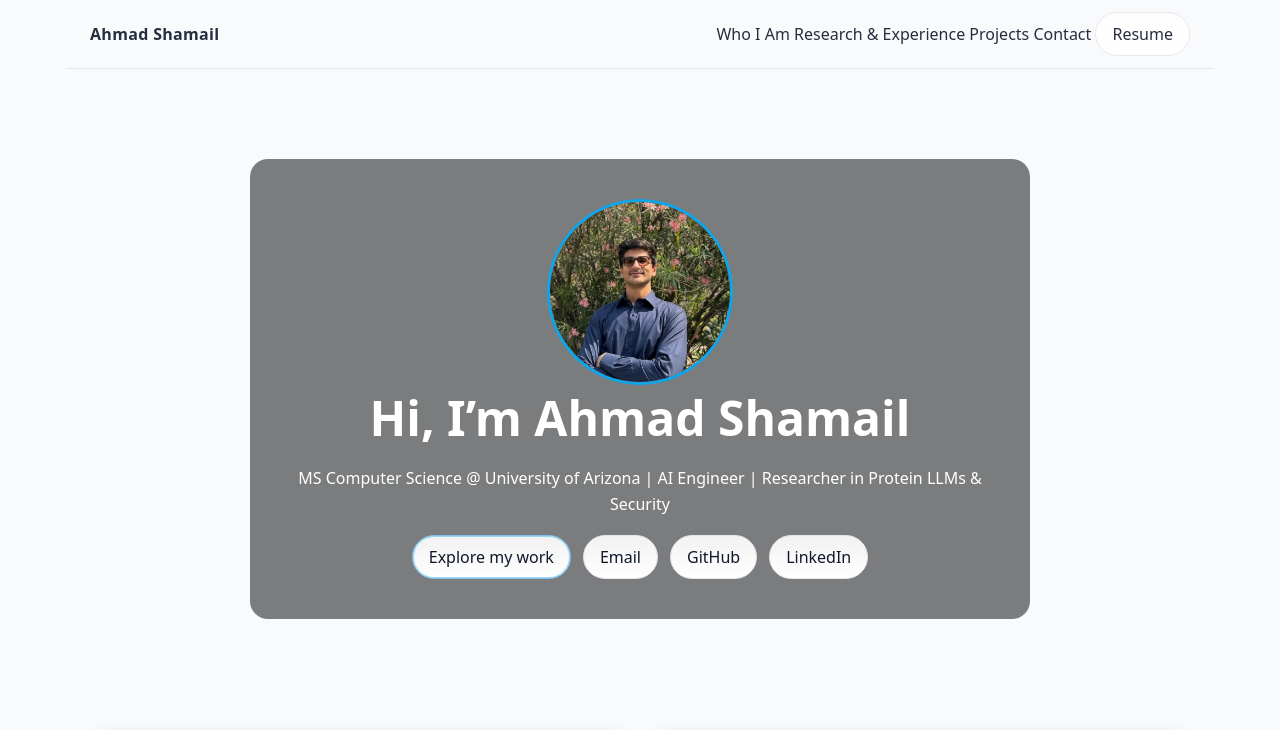
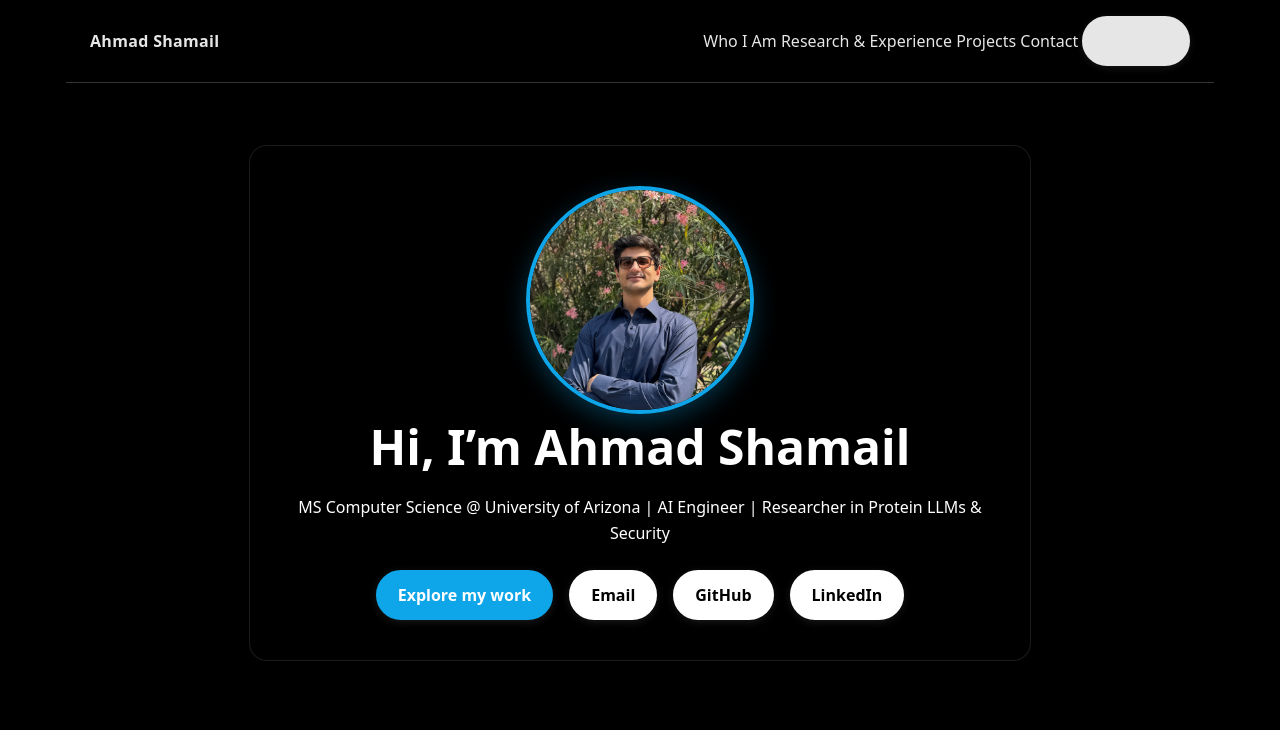
Before and after one commit to A-Shamail/a-shamail.github.io, a plain HTML site: page index.html in a window 1280 px wide. Shown: the top 730 px of the page. Drawn offline with Linux system fonts and the light colour scheme.

Commit message:
Update index.html

```diff
--- a/index.html
+++ b/index.html
@@ -13,30 +13,30 @@
   <link rel="icon" href="/assets/favicon.ico" />
   <style>
     :root{
-      --bg:#0b0c10; --text:#e5e7eb; --muted:#9ca3af; --card:#111216; --accent:#0ea5e9; --border:#1f2937;
-    }
-    @media (prefers-color-scheme: light){
-      :root{ --bg:#f8fafc; --text:#0f172a; --muted:#475569; --card:#ffffff; --accent:#0ea5e9; --border:#e5e7eb; }
+      --bg:#000000; --text:#ffffff; --muted:#b0b0b0; --card:#1a1a1a; --accent:#0ea5e9; --border:#333333;
     }
     html,body{margin:0;height:100%;font-family: ui-sans-serif, system-ui, -apple-system, Segoe UI, Roboto, "Helvetica Neue", Arial, "Noto Sans", "Apple Color Emoji", "Segoe UI Emoji"; background:var(--bg); color:var(--text);}
     .container{max-width:1100px;margin:0 auto;padding:24px;}
-    .nav{display:flex;gap:16px;align-items:center;justify-content:space-between;position:sticky;top:0;background:color-mix(in oklab, var(--bg) 90%, transparent);backdrop-filter:saturate(120%) blur(6px);border-bottom:1px solid var(--border);padding:12px 24px;z-index:10}
-    .nav a{color:var(--text);text-decoration:none;opacity:.9}
+    .nav{display:flex;gap:20px;align-items:center;justify-content:space-between;position:sticky;top:0;background:rgba(0,0,0,0.95);backdrop-filter:blur(10px);border-bottom:1px solid var(--border);padding:16px 24px;z-index:10}
+    .nav a{color:var(--text);text-decoration:none;opacity:.9;transition:opacity 0.2s ease}
     .nav a:hover{opacity:1}
     header.hero{position:relative;text-align:center;color:white;min-height:80vh;display:flex;align-items:center;justify-content:center}
     header.hero::before{content:'';position:absolute;inset:0;background:url('/assets/hero-bg.jpg') center/cover no-repeat;filter:brightness(.4);z-index:-1}
-    .hero-content{max-width:700px;padding:40px;background:rgb(0 0 0 / .5);border-radius:18px}
+    .hero-content{max-width:700px;padding:40px;background:rgba(0,0,0,0.8);border-radius:18px;backdrop-filter:blur(10px);border:1px solid rgba(255,255,255,0.1)}
     h1{font-size:clamp(2rem,4vw,3rem);margin:0 0 .5rem 0}
     h2{font-size:1.6rem;margin:1.5rem 0 .6rem 0}
     p{line-height:1.6}
-    .btns{display:flex;gap:12px;flex-wrap:wrap;margin-top:18px;justify-content:center}
-    .btn{display:inline-flex;align-items:center;gap:8px;padding:10px 16px;border-radius:999px;border:1px solid var(--border);background:linear-gradient(180deg, color-mix(in oklab, var(--card) 90%, #0000), var(--card));color:var(--text);text-decoration:none}
-    .btn.primary{border-color:color-mix(in oklab, var(--accent) 60%, var(--border));box-shadow: inset 0 0 0 1px color-mix(in oklab, var(--accent) 40%, #0000)}
+    .btns{display:flex;gap:16px;flex-wrap:wrap;margin-top:24px;justify-content:center;align-items:center}
+    .btn{display:inline-flex;align-items:center;gap:8px;padding:12px 20px;border-radius:999px;border:2px solid #ffffff;background:#ffffff;color:#000000;text-decoration:none;font-weight:600;transition:all 0.2s ease;box-shadow:0 2px 8px rgba(255,255,255,0.1)}
+    .btn:hover{background:#f0f0f0;transform:translateY(-1px);box-shadow:0 4px 12px rgba(255,255,255,0.2)}
+    .btn.primary{background:#0ea5e9;color:#ffffff;border-color:#0ea5e9}
+    .btn.primary:hover{background:#0284c7;border-color:#0284c7}
     .grid{display:grid;gap:20px}
     .grid.cols-2{grid-template-columns:repeat(2, 1fr)}
     .grid.cols-3{grid-template-columns:repeat(3, 1fr)}
     @media(max-width:900px){.grid.cols-2,.grid.cols-3{grid-template-columns:1fr}}
-    .card{background:var(--card);border:1px solid var(--border);border-radius:18px;padding:24px;box-shadow:0 8px 18px rgb(0 0 0 / .25)}
+    .card{background:var(--card);border:1px solid var(--border);border-radius:18px;padding:24px;box-shadow:0 8px 24px rgba(0,0,0,0.4);transition:all 0.2s ease}
+    .card:hover{transform:translateY(-2px);box-shadow:0 12px 32px rgba(0,0,0,0.6);border-color:#555555}
     .tag{font-size:.75rem;color:var(--muted);border:1px solid var(--border);border-radius:999px;padding:4px 8px}
     .proj h3{margin:.25rem 0}
     .muted{color:var(--muted)}
@@ -45,7 +45,7 @@
     .timeline::before{content:'';position:absolute;left:10px;top:0;bottom:0;width:2px;background:var(--border)}
     .tl-item{position:relative;padding-left:32px;margin:16px 0}
     .tl-item::before{content:'';position:absolute;left:4px;top:8px;width:14px;height:14px;border-radius:50%;background:var(--accent)}
-    .profile-img{width:180px;height:180px;border-radius:50%;object-fit:cover;border:3px solid var(--accent);margin:auto;display:block}
+    .profile-img{width:220px;height:220px;border-radius:50%;object-fit:cover;border:4px solid var(--accent);margin:auto;display:block;box-shadow:0 8px 24px rgba(14,165,233,0.3)}
   </style>
 </head>
 <body>
```
